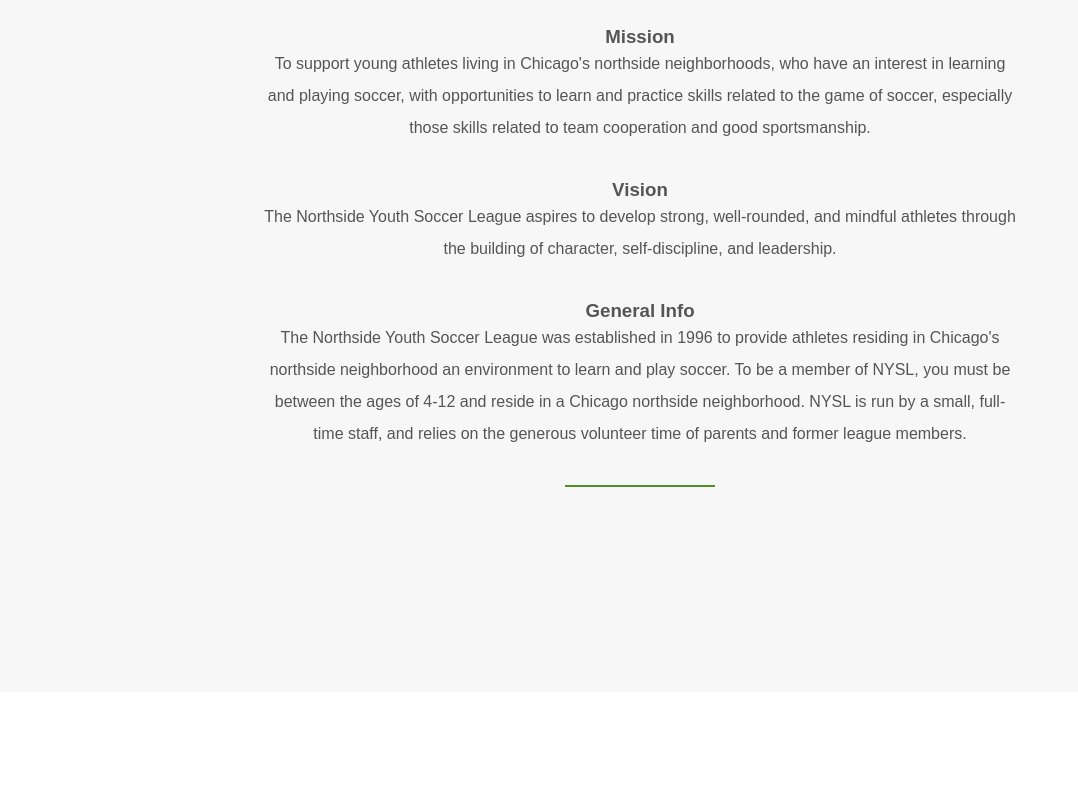
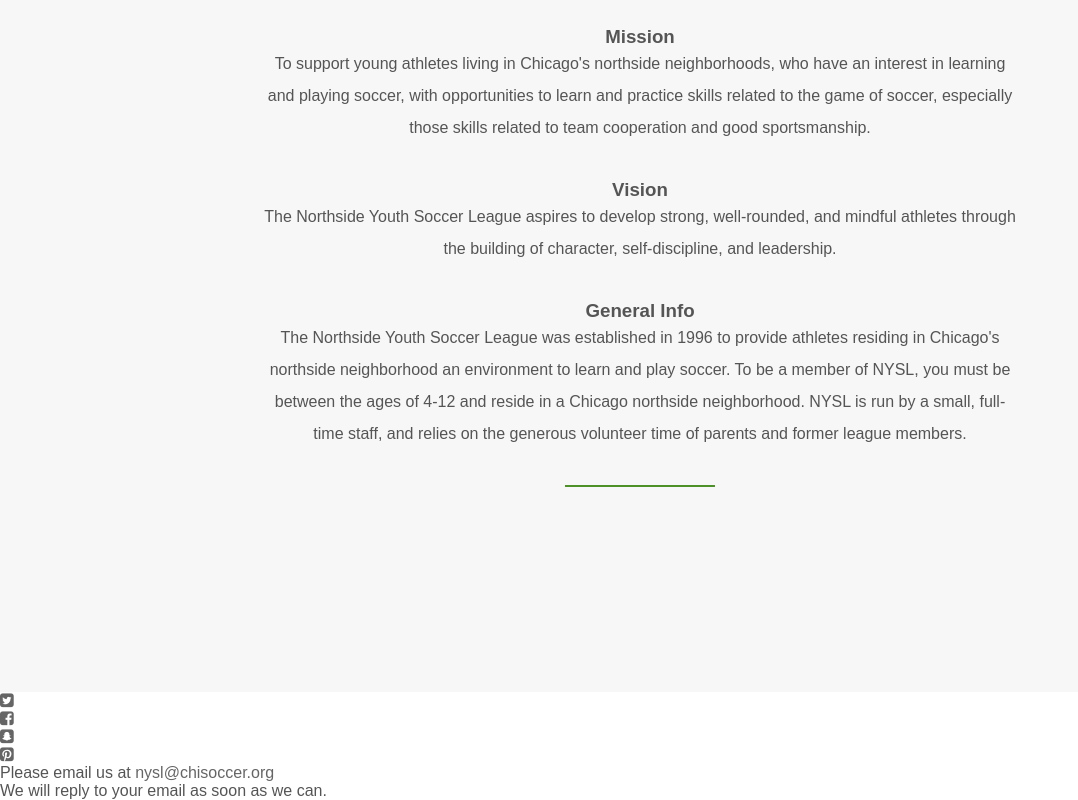
Before and after one commit to thannedel/project-1-ubiqum, a plain HTML site: page about.html in a window 1280 px wide. Shown: the part 568-1368 px from the top of the page, without its empty margins (0-1078 px from the left). Before the commit the page ends 1260 px from the top, so only its background shows below. Drawn offline with nearby package versions, Linux system fonts and the light colour scheme.

Commit message:
switch contact with footer

```diff
--- a/about.html
+++ b/about.html
@@ -7,6 +7,7 @@
     <title>About</title>
     <link href="https://fonts.googleapis.com/css?family=Open+Sans" rel="stylesheet" />
     <link href="https://fonts.googleapis.com/css?family=Quicksand" rel="stylesheet" />
+    <link rel="stylesheet" href="http://maxcdn.bootstrapcdn.com/font-awesome/4.6.0/css/font-awesome.min.css">
     <link rel="stylesheet" href="assets/css/styles.css" />
 </head>
 
@@ -17,7 +18,6 @@
         <nav>
             <li><a href="index.html">Home</a></li>
             <li><a href="about.html">About</a></li>
-            <li><a href="contact.html">Contact Us</a></li>
             <li><a href="gameinfo.html">Game Info</a></li>
             <li><a href="rules.html">Rules of Play and Policies</a></li>
             <li><a href="registration.html">Registration Form</a></li>
@@ -60,6 +60,18 @@
         </p>
         <hr>
     </section>
+    <footer>
+        <ul>
+            <li><a href="#"><i class="fa fa-twitter-square"></i></a></li>
+            <li><a href="#"><i class="fa fa-facebook-square"></i></a></li>
+            <li><a href="#"><i class="fa fa-snapchat-square"></i></a></li>
+            <li><a href="#"><i class="fa fa-pinterest-square"></i></a></li>
+
+        </ul>
+        <p> Please email us at
+            <a href=" mailto:nysl@chisoccer.org?subject=Reaching%20Out&body=How%20are%20you">nysl@chisoccer.org</a></p>
+        <p>We will reply to your email as soon as we can.</p>
+    </footer>
 </body>
 
 </html>
```
Also changed, not shown: gameinfo.html (+12 -11 lines), index.html (+13 -1 lines), registration.html (+12 -1 lines), rules.html (+13 -1 lines).
